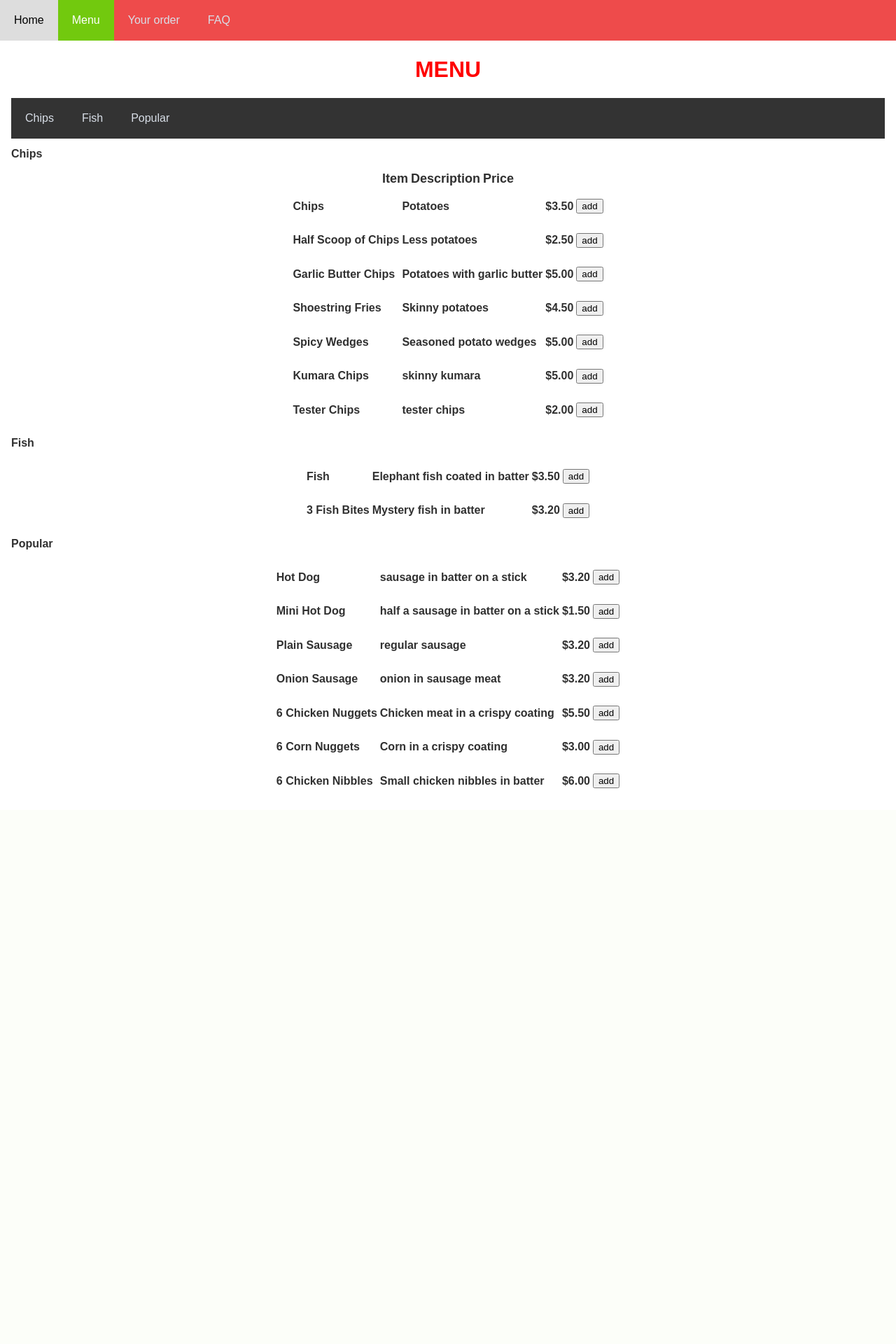
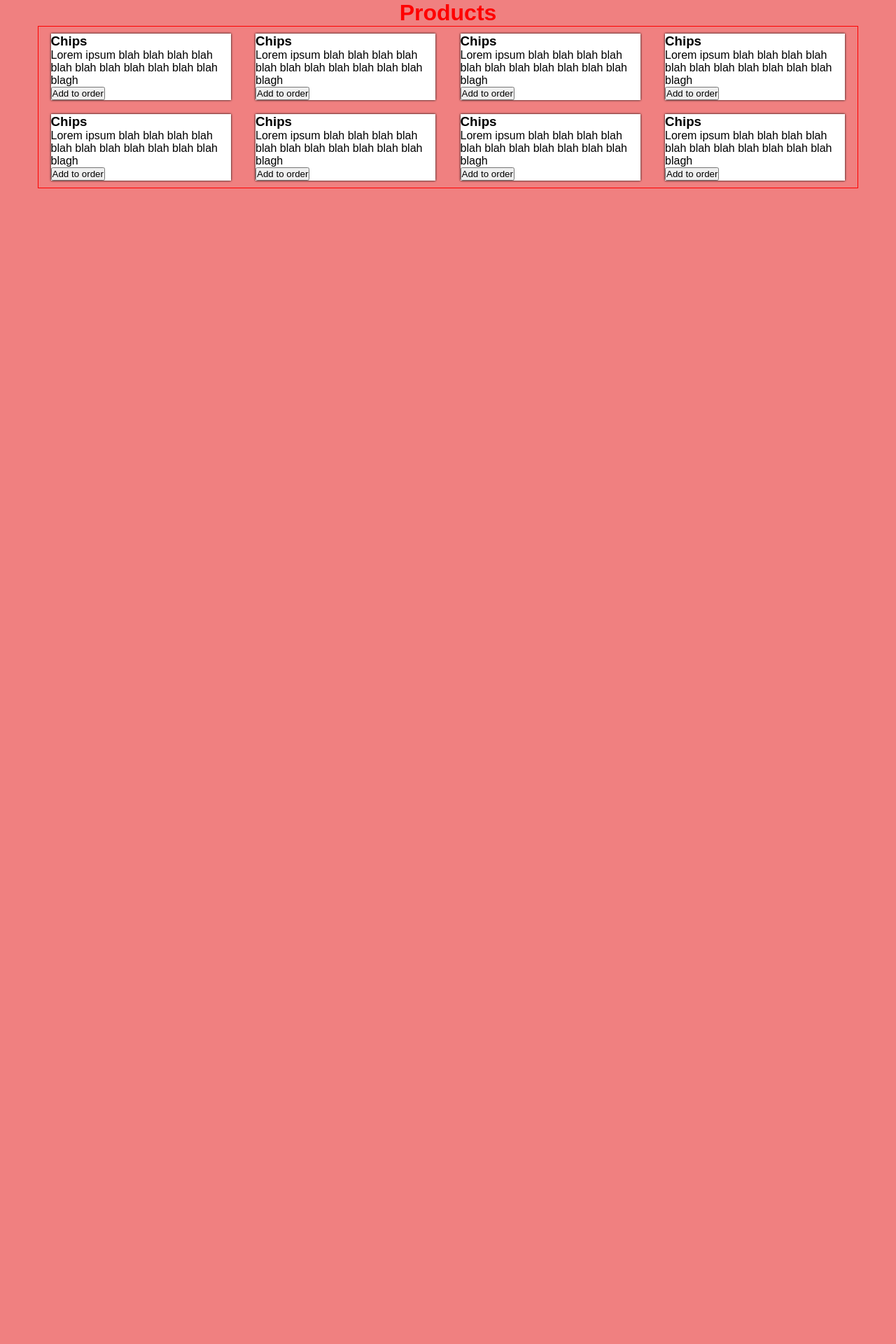
Before and after one commit to sophiayli/Sophia_webapp, a Flask app: page /tester in a window 1280 px wide. Shown: the top 1920 px of the page at 70% size. Before the commit the page ends 1126 px from the top, so only its background shows below. Run offline with Flask 2, Linux system fonts and the light colour scheme; data comes from the database, SQL or seed files in the repository; lists and menus that the app fills with data are empty.

Commit message:
made cards for the tester page, will transfer this code to the menu page

```diff
--- a/main.py
+++ b/main.py
@@ -24,14 +24,17 @@ def home():
 
 @app.route("/menu", methods =['GET', 'POST'])
 def menu():
+   #get items with type name Chips
    cursor = get_db().cursor()
    chips = "SELECT name, description, price FROM item WHERE type = 'Chips'"
    cursor.execute(chips)
    chips = cursor.fetchall()
+   #get items with the name Fish
    cursor = get_db().cursor()
    fish = "SELECT name, description, price FROM item WHERE type = 'Fish'"
    cursor.execute(fish)
    fish = cursor.fetchall()
+   #get items with type name Popular
    popular = "SELECT name, description, price FROM item WHERE type = 'Popular'"
    cursor.execute(popular)
    popular = cursor.fetchall()
--- a/templates/index.html
+++ b/templates/index.html
@@ -29,7 +29,7 @@ table.center {
   </div>
     <div class="content">
     <h1>Welcome to the home page</h1>
-    <img src="img/indexpagefiller.png" alt="shop front">
+    <img src= "static/img/indexpagefiller.png" alt="shop front">
 <p>
   <h5>OPENING HOURS</h5>
 
--- a/templates/tester.html
+++ b/templates/tester.html
@@ -7,86 +7,101 @@
     <title>Menu Page</title>
     <link rel="stylesheet" href={{url_for('static',filename='stickymenu.css')}}>
     <link rel="stylesheet" href={{url_for('static',filename='text.css')}}>
+    <style>
+    *{
+      margin:0px;
+      padding: 0px;
+      font-family: sans-serif;
+    }
+    .section{
+      width: 100%;
+      height: 10000px;
+      background-size: cover;
+      background-color: lightcoral;
+      padding-bottom: 50px;
+    }
+
+    .section h1{
+      text-align: center;
+    }
+    .container{
+      width: 1170px;
+      flex-wrap: wrap;
+      justify-content: space-around;
+      display: flex;
+      margin:auto;
+      border: 1px solid red
+    }
+    .cards{
+      flex-basis: 22%;
+      margin: 10px 0px;
+      background-color: white;
+      box-shadow: 0px 0px 3px 0px black;
+    }
+
+    @media only screen and (min-width: 200px) and (max-width: 500px){
+      .container{
+        width: 350px;
+        flex-direction: column;
+      }
+      .cards{
+        margin: 10px;
+      }
+
+    }
+    </style>
 </head>
-
-
-
 <body>
-    <div id="navbar">
-        <a href="http://127.0.0.1:5000/home"><th>Home</th></a>
-        <a class = "active" href="http://127.0.0.1:5000/menu">Menu</a>
-        <a href="http://127.0.0.1:5000/orders">Your order</a>
-        <a href="http://127.0.0.1:5000/faq">FAQ</a>
+  <div class="section">
+    <h1>Products</h1>
+    <div class="container">
+      <div class="cards">
+      <h3>Chips</h3>
+      <p>Lorem ipsum blah blah blah blah blah blah blah blah blah blah blah blagh</p>
+      <button>Add to order</button>
     </div>
 
-      <div class="content">
-    <h1>MENU</h1>
-    <div id="menubar">
-        <a href="http://127.0.0.1:5000/menu#chips">Chips</a>
-        <a href="http://127.0.0.1:5000/menu#fish">Fish</a>
-        <a href="http://127.0.0.1:5000/menu#popular">Popular</a>
+    <div class="cards">
+    <h3>Chips</h3>
+    <p>Lorem ipsum blah blah blah blah blah blah blah blah blah blah blah blagh</p>
+    <button>Add to order</button>
+  </div>
+  <div class="cards">
+    <h3>Chips</h3>
+    <p>Lorem ipsum blah blah blah blah blah blah blah blah blah blah blah blagh</p>
+    <button>Add to order</button>
+  </div>
+  <div class="cards">
+    <h3>Chips</h3>
+    <p>Lorem ipsum blah blah blah blah blah blah blah blah blah blah blah blagh</p>
+    <button>Add to order</button>
+  </div>
+  <div class="cards">
+  <h3>Chips</h3>
+  <p>Lorem ipsum blah blah blah blah blah blah blah blah blah blah blah blagh</p>
+  <button>Add to order</button>
 </div>
 
-    <h2 id="chips">Chips</h2>
-    <table class="center">
-        <tr>
-            <th>Item</th>
-            <th>Description</th>
-            <th>Price</th>
-
-
-            <table class="center table-hover">
-
-                {% for item in chips%}
-                <tr>
-                    <td><h2>{{ item [0] }}</h2></td>
-                    <td><h2>{{ item [1] }}</h2></td>
-                    <td><h2>{{ item [2] }}</h2></td>
-                    <td>
-                        <form action="/add" method="post">
-                        <input type="hidden" name="item" value="{{item[0]}}">
-                        <input type="submit" value="add">
-                        </form>
-                    </td>
-                </tr>
-                {% endfor %}
-            </table>
-
-            <h2 id="fish">Fish</h2>
-           <table class="center table-hover">
-                {% for item in fish%}
-                <tr>
-                    <td><h2>{{ item [0] }}</h2></td>
-                    <td><h2>{{ item [1] }}</h2></td>
-                    <td><h2>{{ item [2] }}</h2></td>
-                    <td>
-                        <form action="/add" method="post">
-                        <input type="hidden" name="item" value="{{item[0]}}">
-                        <input type="submit" value="add">
-                        </form>
-                    </td>
-                </tr>
-                {% endfor %}
-
-
-                <table class="center table-hover">
-                    <h2 id="popular">Popular</h2>
-                    {% for item in popular%}
-                    <tr>
-                        <td><h2>{{ item [0] }}</h2></td>
-                        <td><h2>{{ item [1] }}</h2></td>
-                        <td><h2>{{ item [2] }}</h2></td>
-                        <td>
-                            <form action="/add" method="post">
-                            <input type="hidden" name="item" value="{{item[0]}}">
-                            <input type="submit" value="add">
-                            </form>
-                        </td>
-                    </tr>
-                    {% endfor %}
-                    </table>
+<div class="cards">
+  <h3>Chips</h3>
+  <p>Lorem ipsum blah blah blah blah blah blah blah blah blah blah blah blagh</p>
+  <button>Add to order</button>
+</div>
+<div class="cards">
+  <h3>Chips</h3>
+  <p>Lorem ipsum blah blah blah blah blah blah blah blah blah blah blah blagh</p>
+  <button>Add to order</button>
+</div>
+<div class="cards">
+  <h3>Chips</h3>
+  <p>Lorem ipsum blah blah blah blah blah blah blah blah blah blah blah blagh</p>
+  <button>Add to order</button>
 </div>
 
+</div>
+</div>
+
+</body>
 <script>
 window.onscroll = function() {myFunction()};
 
```
Lines whose indentation alone changed are shown as unchanged.
